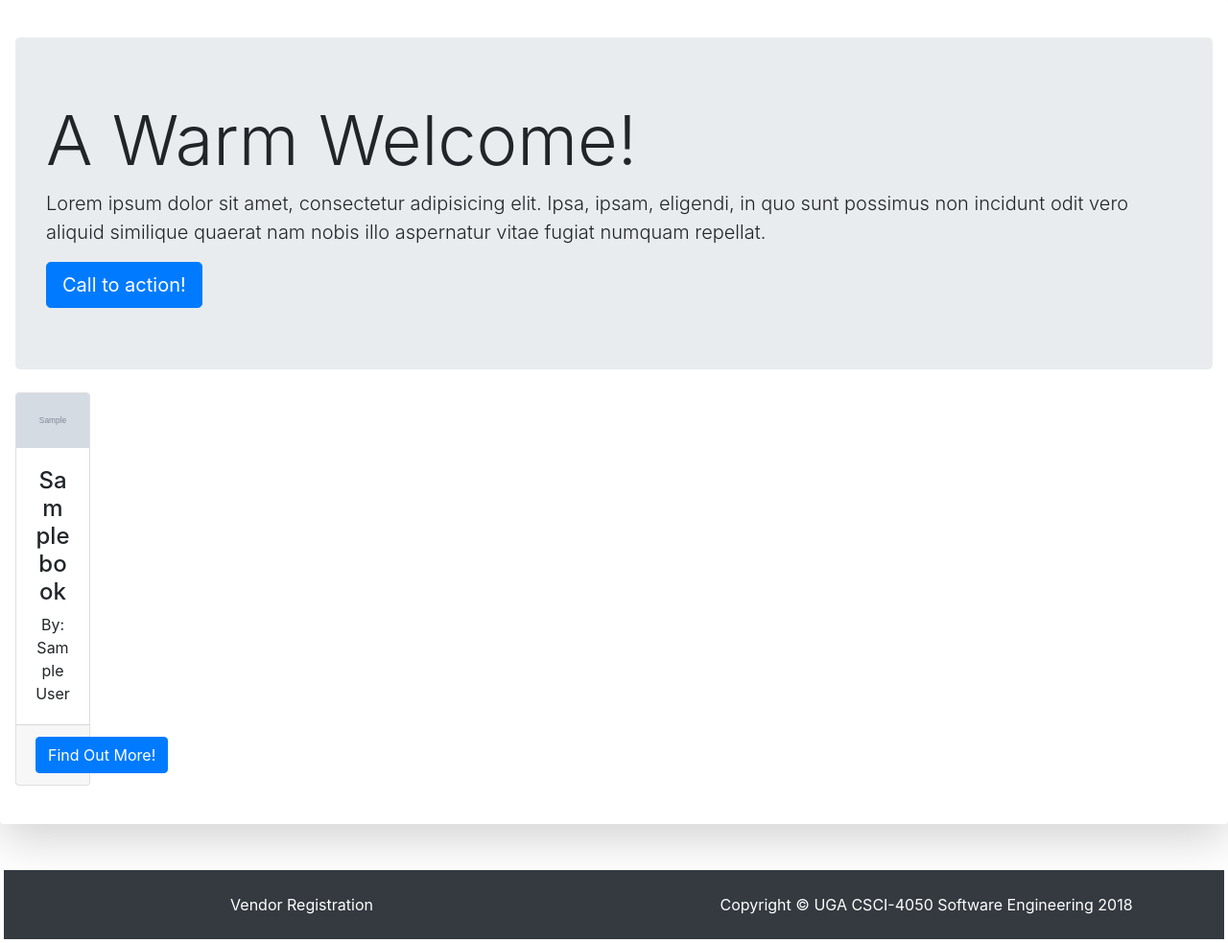
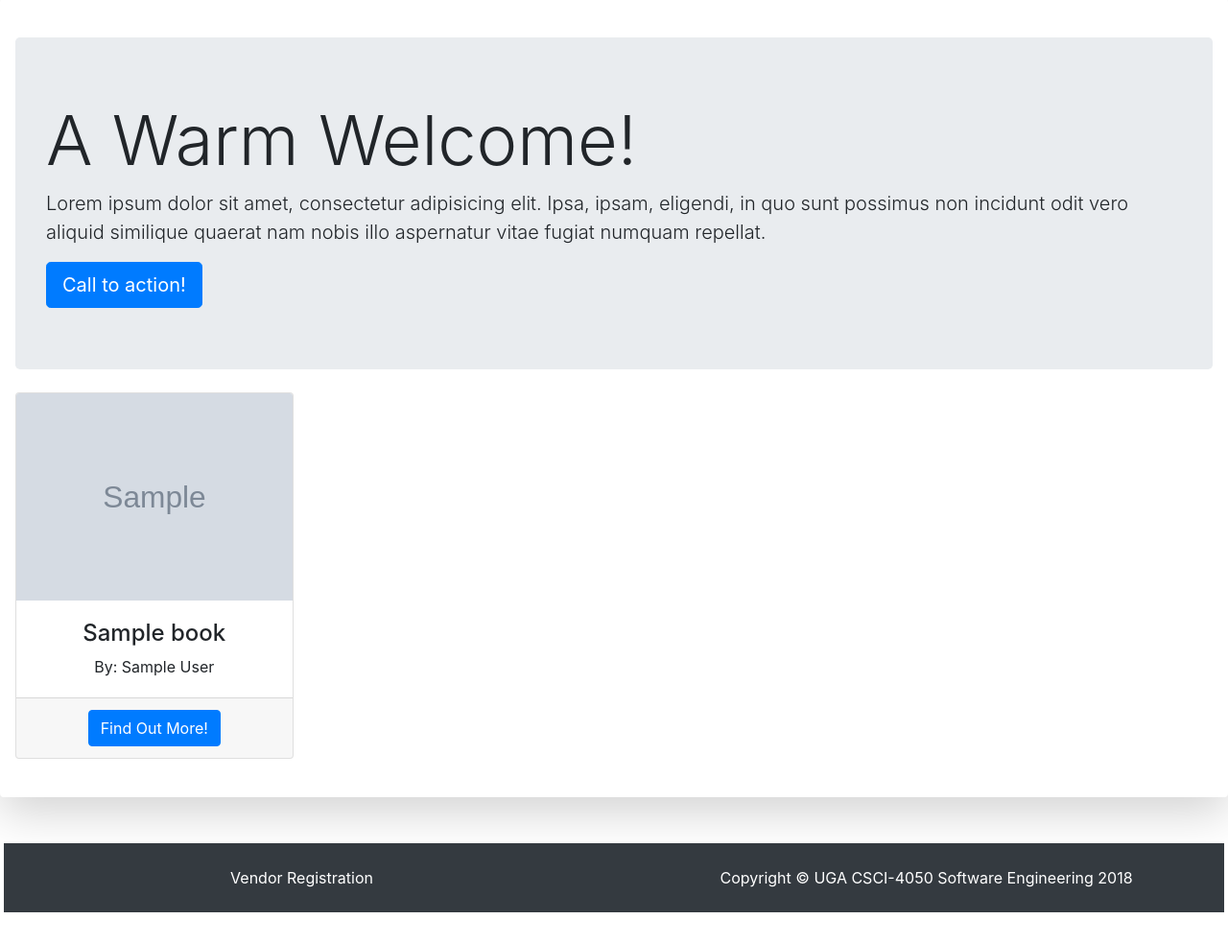
Before and after one commit to BashfulBandit/booerds, a Django app: page / in a window 1280 px wide. Shown: the part 57-1040 px from the top of the page at 96% size. After the commit the page ends 1008 px from the top, so only its background shows below. Run offline with Django 3.2, Linux system fonts and the light colour scheme; tables that the repository leaves empty hold one stand-in row (values such as "Sample post"); grey boxes marked "Sample" are stand-in pictures; some libraries are stand-ins or nearby versions.

Commit message:
Finally lining up all the book cards on homepage and list page.

```diff
--- a/bookstore/templates/bookstore/home.html
+++ b/bookstore/templates/bookstore/home.html
@@ -12,10 +12,9 @@
   <a href="#" class="btn btn-primary btn-lg">Call to action!</a>
 </header>
 <div class="row text-center">
-	<div class="card-group">
 		{% for book in featured_books %}
 			<div class="col-lg-3 col-md-6 mb-4">
-				<div class="card">
+				<div class="card h-100">
 					<img class="card-img-top" src="{{ book.image.url }}" alt="{{ book.title }}">
 					<div class="card-body">
 						<h4 class="card-text">{{ book.title }}</h4>
@@ -27,7 +26,6 @@
 				</div>
 			</div>
 		{% endfor %}
-	</div>
 </div>
 <!-- /.row -->
 {% endblock %}
```
